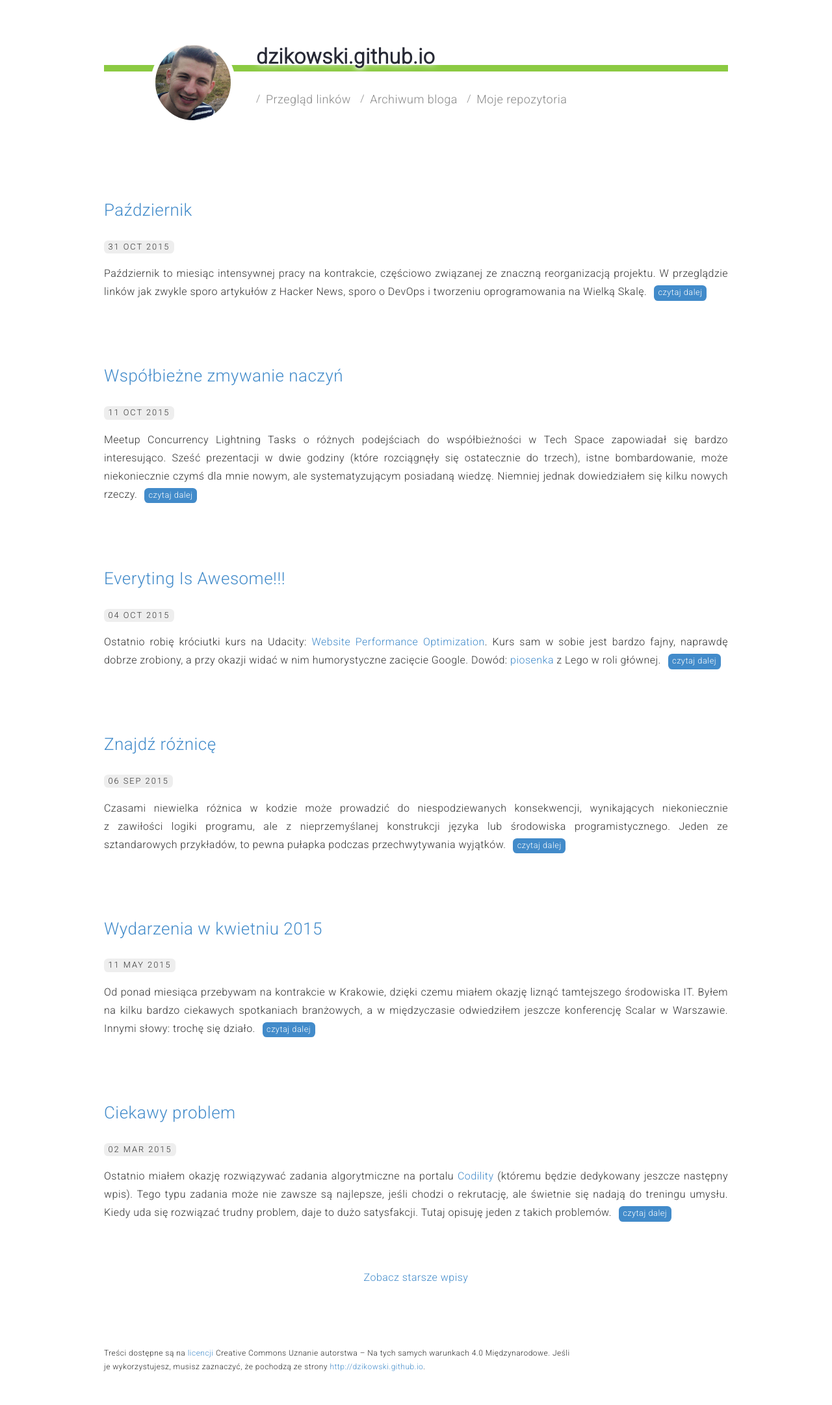
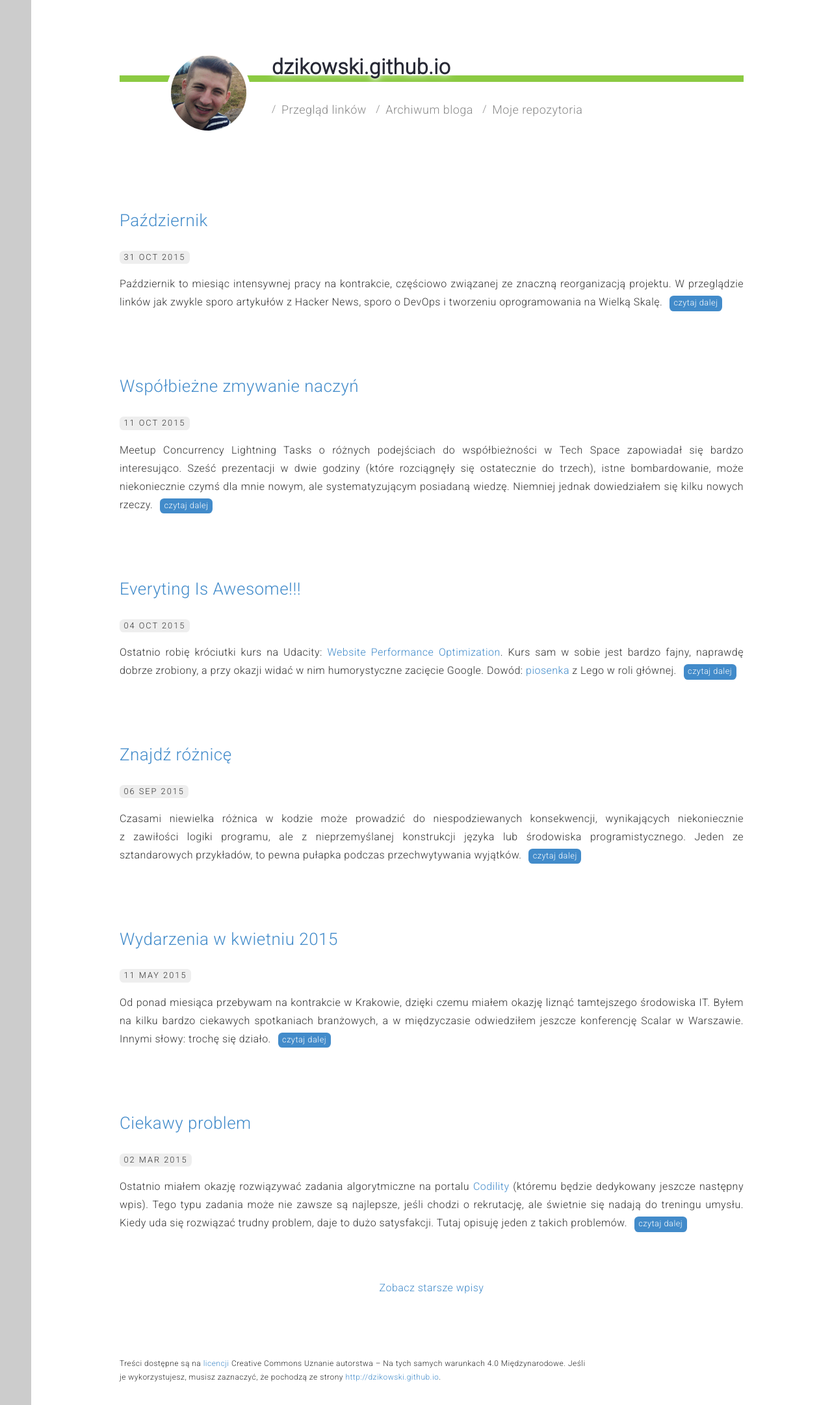
Before and after one commit to dzikowski/dzikowski.github.io, a Jekyll site: the page built from index.html, in a window 1280 px wide. Shown: the whole page at 65% size. Built offline with Jekyll 4.4.1, drawn with Linux system fonts in a browser that asks for light colours; nearby versions of some CDN libraries.

Commit message:
fixed layout

```diff
--- a/_includes/small-menu.html
+++ b/_includes/small-menu.html
@@ -1,6 +1,9 @@
 <header class="main-header">
     <div class="wc-container">
-        <h1><a href="{{ site.baseurl }}/"><span id="face"></span> {{ site.harmony.name }}</a></h1>
+        <h1>
+            <span id="face"></span>
+            <a href="{{ site.baseurl }}/">{{ site.harmony.name }}</a>
+        </h1>
         {% include header-links.html %}
     </div>
 </header>
--- a/_layouts/default.html
+++ b/_layouts/default.html
@@ -32,6 +32,8 @@
     </head>
     <body class="{{ site.harmony.basetheme }}">
 
+        &nbsp;
+
         {{ content }}
 
         <footer class="main-footer">
--- a/assets/css/_sass/partials/_layout.scss
+++ b/assets/css/_sass/partials/_layout.scss
@@ -6,7 +6,7 @@
 
 // breakpoints
 
-$S:     320px;
+$S:     640px;
 $M:     768px;
 $T:     960px;
 $L:     1350px;
--- a/assets/css/main.scss
+++ b/assets/css/main.scss
@@ -518,6 +518,9 @@
   a {
     @extend .default-anchor;
   }
+
+  @include MQ(M) { border-left: 48px #ccc solid; }
+
   .main-header {
 
     color: #272935;
@@ -527,7 +530,11 @@
       font-weight: bold;
       border: 0;
       margin: 0;
-      @include MQ(M) { font-size: 2em; }
+      text-align: center;
+      @include MQ(S) {
+        font-size: 2em;
+        text-align: left;
+      }
     }
     h2 {
       font-size: 1.4em;
@@ -550,36 +557,25 @@
       border: 7px #ffffff solid;
       height: 130px;
       width: 130px;
-      display: block;
+      display: inline-block;
+      @include MQ(S) {
+        float: left;
         margin-right: 1em;
-      @include MQ(M) { float: left; }
-    }
-    .wc-container {
-        margin-top: -80px;
       }
     }
 
-  header.small {
-    padding: 0;
-    border-top: 0;
+    #face:after {
+      content: "\A";
+      white-space: pre;
+    }
 
-    @include MQ(M) {
-        position: fixed;
+    .wc-container {
+      margin: -80px auto 0;
       width: 100%;
-        z-index: 1;
-        box-shadow: 0px 0px 15px #fff;
+      @include MQ(S) {
+        text-align: left;
+        width: 85%;
       }
-    * {
-        vertical-align: baseline;
-    }
-    h1 {
-      font-size: 1.8em;
-      display: inline-block;
-      margin-right: 3em;
-    }
-    ul {
-      display: inline-block;
-      width: auto;
     }
   }
 
```
Lines whose indentation alone changed are shown as unchanged.
